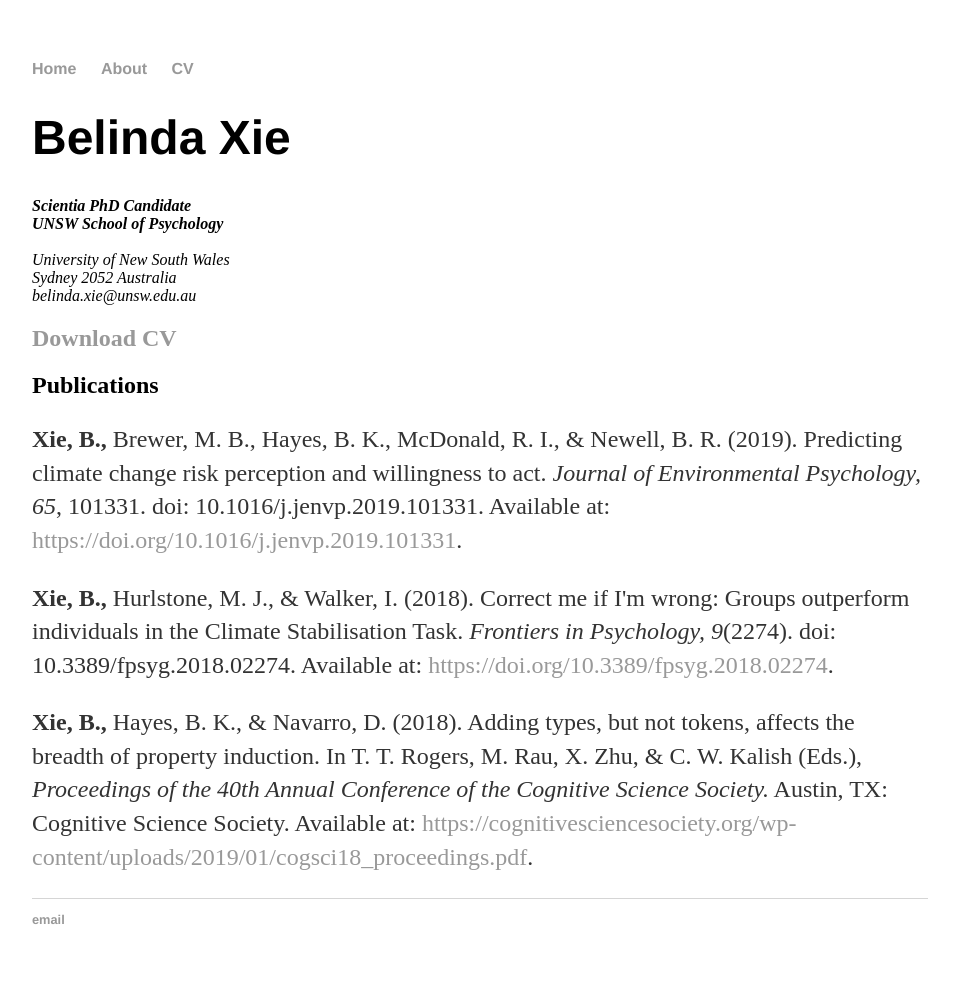
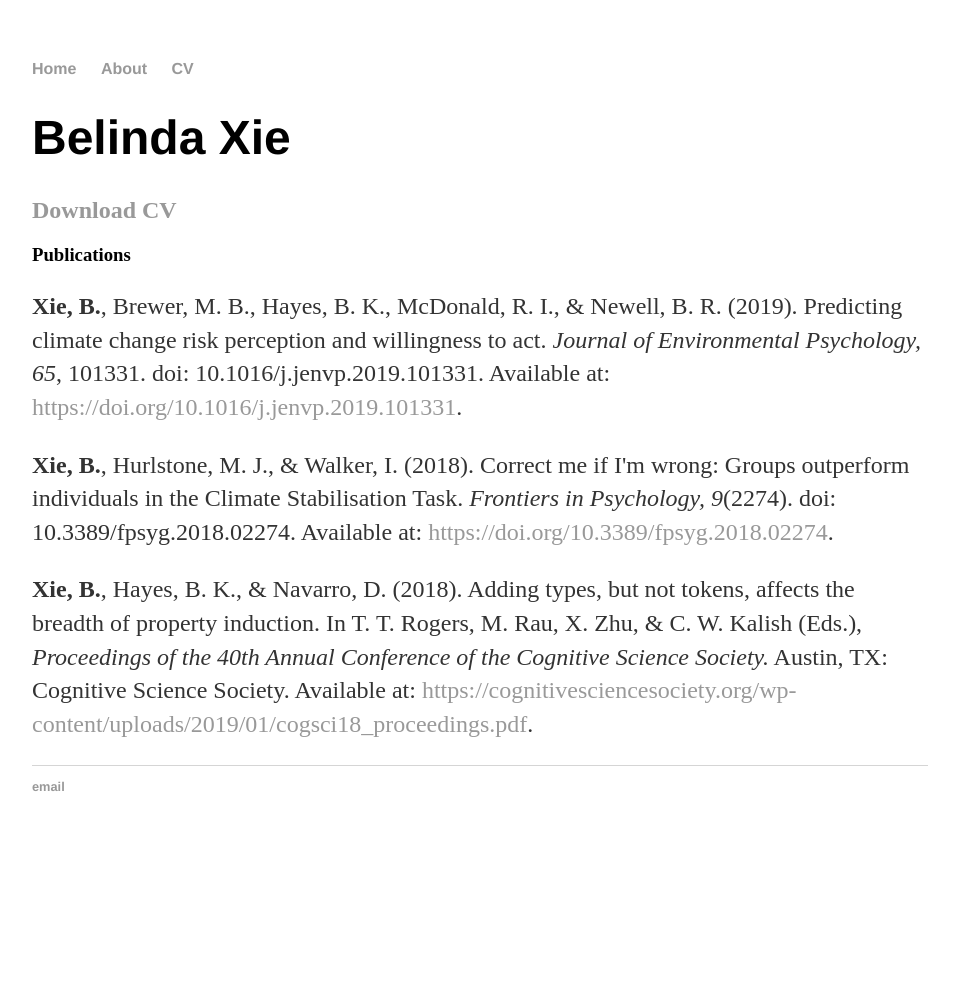
Before and after one commit to belindaxie/belindaxie.github.io, a Jekyll site: the page built from cv/index.html, in a window 1280 px wide. Shown: the whole page, without its empty margins (160-1119 px from the left). Built offline with Jekyll 4.4.1, drawn with Linux system fonts in a browser that asks for light colours; after the commit the page ends 900 px from its top, so only the background shows below that.

Commit message:
Update index.html

```diff
--- a/cv/index.html
+++ b/cv/index.html
@@ -5,24 +5,24 @@
 
 	<div class="cv">
 		<h1>Belinda Xie</h1>
-		<address>
+<!-- 		<address>
 		<strong>Scientia PhD Candidate
 		<br>UNSW School of Psychology</strong></br><br>
 		University of New South Wales<br>
 		Sydney 2052 Australia<br>
 		<span class="obfuscate">belinda.xie@unsw.edu.au</span>
-		</address>
+		</address> -->
 
 <a href="/cv/CV.pdf" class="download" title="Download CV as PDF"><h2>Download CV</h2></a>
 
 
-	<h2>Publications</h2>
+	<h3>Publications</h3>
 
-	<p><strong>Xie, B.,</strong> Brewer, M. B., Hayes, B. K., McDonald, R. I., & Newell, B. R. (2019). Predicting climate change risk perception and willingness to act. <em>Journal of Environmental Psychology, 65</em>, 101331. doi: 10.1016/j.jenvp.2019.101331. Available at: <a href="#">https://doi.org/10.1016/j.jenvp.2019.101331</a>.</p>
+	<p><strong>Xie, B.</strong>, Brewer, M. B., Hayes, B. K., McDonald, R. I., & Newell, B. R. (2019). Predicting climate change risk perception and willingness to act. <em>Journal of Environmental Psychology, 65</em>, 101331. doi: 10.1016/j.jenvp.2019.101331. Available at: <a href="#">https://doi.org/10.1016/j.jenvp.2019.101331</a>.</p>
 
-	<p><strong>Xie, B.,</strong> Hurlstone, M. J., & Walker, I. (2018). Correct me if I'm wrong: Groups outperform individuals in the Climate Stabilisation Task. <em>Frontiers in Psychology, 9</em>(2274). doi: 10.3389/fpsyg.2018.02274. Available at: <a href="#">https://doi.org/10.3389/fpsyg.2018.02274</a>.</p>
+	<p><strong>Xie, B.</strong>, Hurlstone, M. J., & Walker, I. (2018). Correct me if I'm wrong: Groups outperform individuals in the Climate Stabilisation Task. <em>Frontiers in Psychology, 9</em>(2274). doi: 10.3389/fpsyg.2018.02274. Available at: <a href="#">https://doi.org/10.3389/fpsyg.2018.02274</a>.</p>
 
-<p><strong>Xie, B.,</strong> Hayes, B. K., & Navarro, D. (2018). Adding types, but not tokens, affects the breadth of property induction. In T. T. Rogers, M. Rau, X. Zhu, & C. W. Kalish (Eds.), <em>Proceedings of the 40th Annual Conference of the Cognitive Science Society.</em> Austin, TX: Cognitive Science Society. Available at: <a href="#">https://cognitivesciencesociety.org/wp-content/uploads/2019/01/cogsci18_proceedings.pdf</a>.</p>
+	<p><strong>Xie, B.</strong>, Hayes, B. K., & Navarro, D. (2018). Adding types, but not tokens, affects the breadth of property induction. In T. T. Rogers, M. Rau, X. Zhu, & C. W. Kalish (Eds.), <em>Proceedings of the 40th Annual Conference of the Cognitive Science Society.</em> Austin, TX: Cognitive Science Society. Available at: <a href="#">https://cognitivesciencesociety.org/wp-content/uploads/2019/01/cogsci18_proceedings.pdf</a>.</p>
 
 
 	</div>
```
